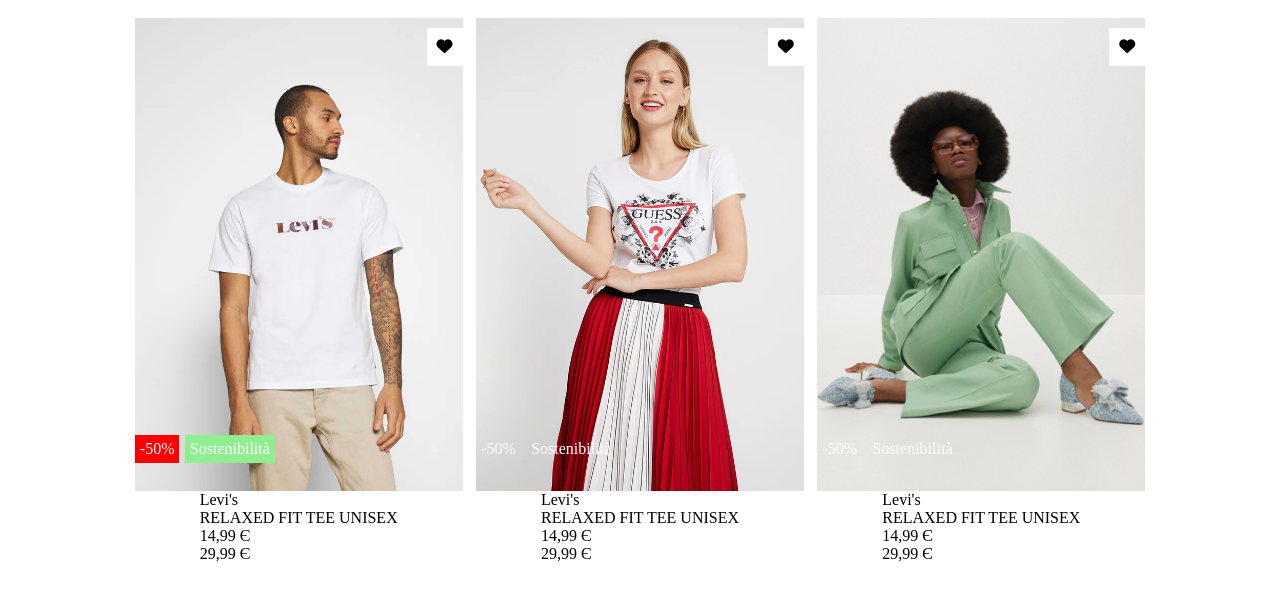
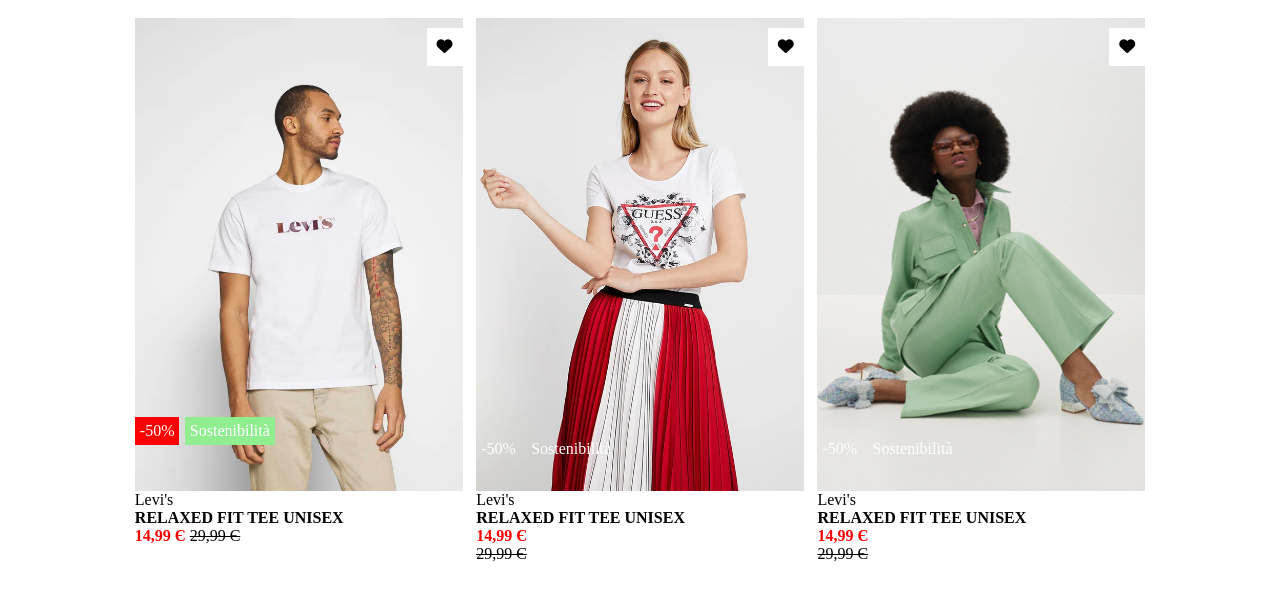
Before and after one commit to AngelicoDaniel/html-css-boolando, a plain HTML site: page index.html in a window 1280 px wide. Shown: the part 82-682 px from the top of the page. Drawn offline with Linux system fonts and the light colour scheme.

Commit message:
card completa

```diff
--- a/assets/css/style.css
+++ b/assets/css/style.css
@@ -92,3 +92,21 @@
 .green{
     background-color: lightgreen;
 }
+
+.details{
+    margin: 0;
+    line-height: auto;
+}
+
+.item{
+    font-weight: bolder;
+}
+
+.price{
+    font-weight: bolder;
+    color: red;
+}
+
+.old-price{
+    text-decoration: line-through;
+}
--- a/index.html
+++ b/index.html
@@ -38,7 +38,7 @@
                 <div class="details">
                     <div class="signature">Levi's</div>
                     <div class="item">RELAXED FIT TEE UNISEX</div>
-                    <div class="price">14,99 Є</div>
+                    <span class="price">14,99 Є</span>
                     <span class="old-price">29,99 Є</span>
                 </div>
                 </div>
```
